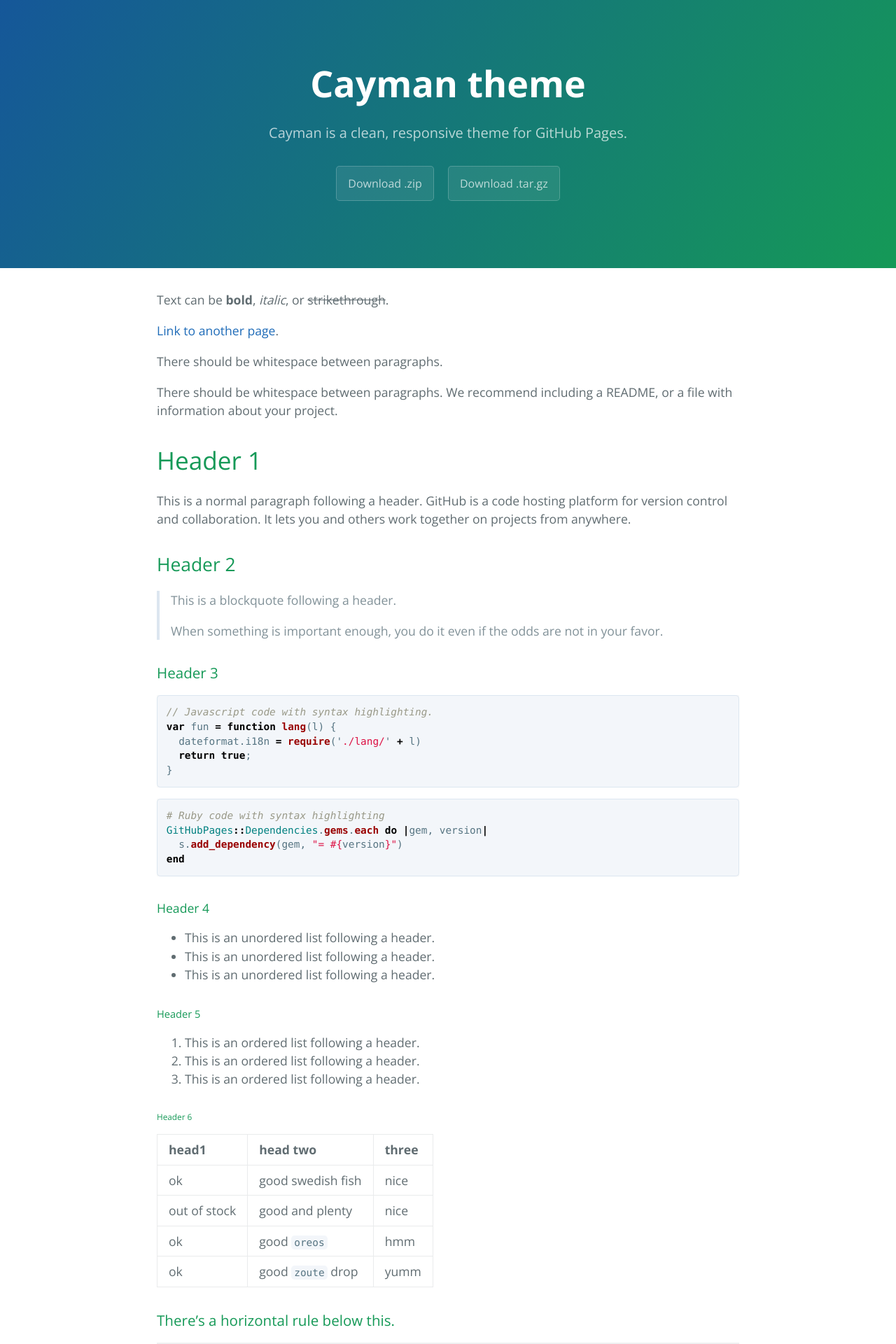
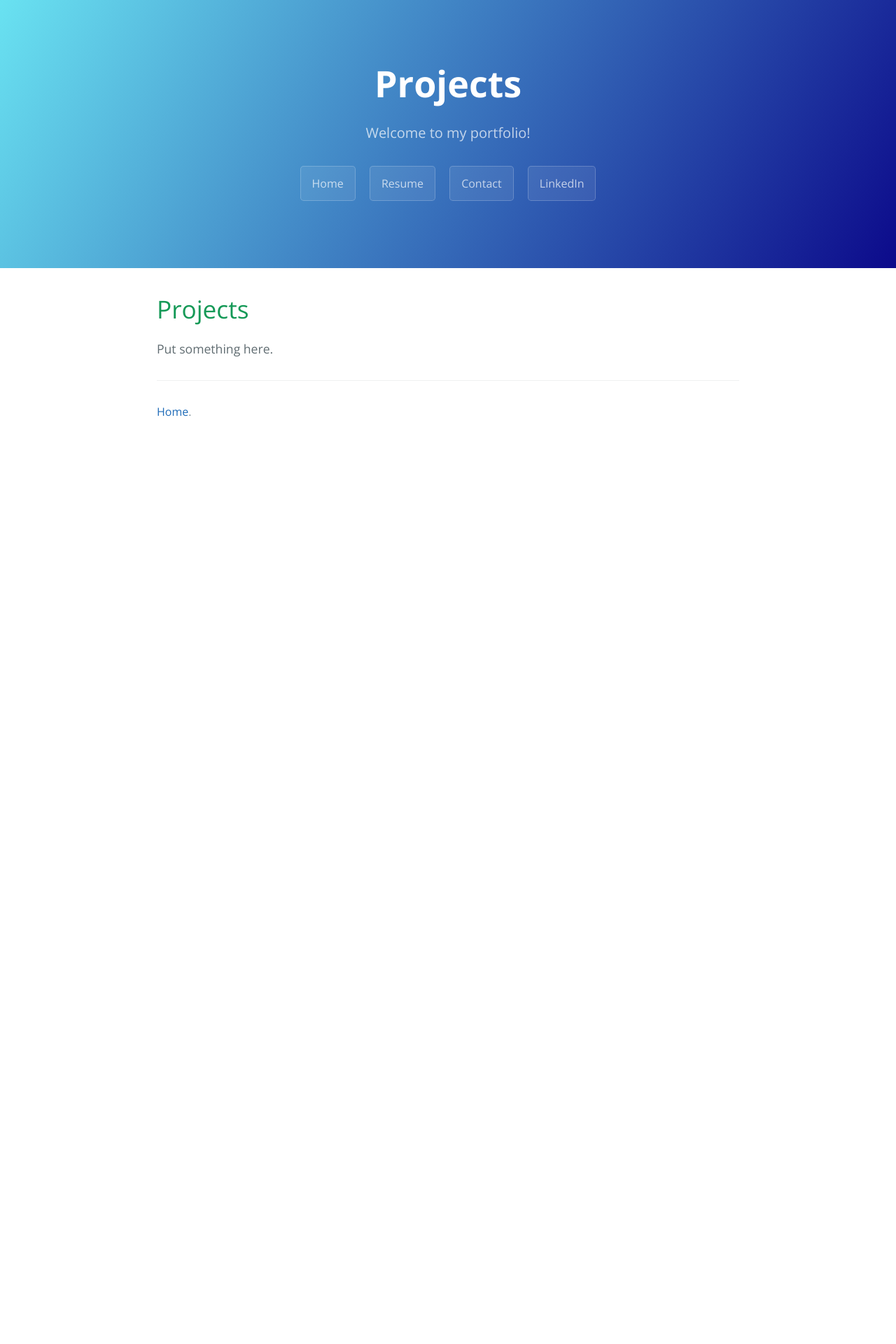
Before and after one commit to nhuynh11/nhuynh11.github.io, a Jekyll site: the page built from index.md, in a window 1280 px wide. Shown: the top 1920 px of the page at 70% size. Built offline with Jekyll 4.4.1, drawn with Linux system fonts in a browser that asks for light colours; our own code applies the rules of GitHub Pages for plain Markdown files; after the commit the page ends 900 px from its top, so only the background shows below that; some of the changed text lies outside the part shown.

Commit message:
adding pages and personalizing content

````diff
--- a/_config.yml
+++ b/_config.yml
@@ -3,3 +3,8 @@ description: Cayman is a clean, responsive theme for GitHub Pages.
 show_downloads: true
 google_analytics:
 theme: jekyll-theme-cayman
+title: Nicholas Huynh
+description: Welcome to my portfolio!
+
+links:
+  linkedin: https://www.linkedin.com/in/nicholas-huynh111/
--- a/_layouts/default.html
+++ b/_layouts/default.html
@@ -31,8 +31,10 @@
         <a href="{{ site.github.repository_url }}" class="btn">View on GitHub</a>
       {% endif %}
       {% if site.show_downloads %}
-        <a href="{{ site.github.zip_url }}" class="btn">Download .zip</a>
-        <a href="{{ site.github.tar_url }}" class="btn">Download .tar.gz</a>
+        <a href="index.html" class="btn">Home</a>
+        <a href="resume.html" class="btn">Resume</a>
+        <a href="contact.html" class="btn">Contact</a>
+        <a href="{{site.links.linkedin}}" target="_blank" rel="noopener noreferrer" class="btn">LinkedIn</a>
       {% endif %}
     </header>
 
@@ -43,7 +45,7 @@
         {% if site.github.is_project_page %}
           <span class="site-footer-owner"><a href="{{ site.github.repository_url }}">{{ site.github.repository_name }}</a> is maintained by <a href="{{ site.github.owner_url }}">{{ site.github.owner_name }}</a>.</span>
         {% endif %}
-        <span class="site-footer-credits">This page was generated by <a href="https://pages.github.com">GitHub Pages</a>.</span>
+        <span class="site-footer-credits"><a href="index.html">Home</a>.</span>
       </footer>
     </main>
   </body>
--- a/_sass/variables.scss
+++ b/_sass/variables.scss
@@ -4,8 +4,8 @@ $medium-breakpoint: 42em !default;
 
 // Headers
 $header-heading-color: #fff !default;
-$header-bg-color: #159957 !default;
-$header-bg-color-secondary: #155799 !default;
+$header-bg-color: #0c0a8b !default;
+$header-bg-color-secondary: #69e2f1 !default;
 
 // Text
 $section-headings-color: #159957 !default;
--- a/index.md
+++ b/index.md
@@ -2,122 +2,6 @@
 layout: default
 ---
 
-Text can be **bold**, _italic_, or ~~strikethrough~~.
+# Projects
 
-[Link to another page](./another-page.html).
-
-There should be whitespace between paragraphs.
-
-There should be whitespace between paragraphs. We recommend including a README, or a file with information about your project.
-
-# Header 1
-
-This is a normal paragraph following a header. GitHub is a code hosting platform for version control and collaboration. It lets you and others work together on projects from anywhere.
-
-## Header 2
-
-> This is a blockquote following a header.
->
-> When something is important enough, you do it even if the odds are not in your favor.
-
-### Header 3
-
-```js
-// Javascript code with syntax highlighting.
-var fun = function lang(l) {
-  dateformat.i18n = require('./lang/' + l)
-  return true;
-}
-```
-
-```ruby
-# Ruby code with syntax highlighting
-GitHubPages::Dependencies.gems.each do |gem, version|
-  s.add_dependency(gem, "= #{version}")
-end
-```
-
-#### Header 4
-
-*   This is an unordered list following a header.
-*   This is an unordered list following a header.
-*   This is an unordered list following a header.
-
-##### Header 5
-
-1.  This is an ordered list following a header.
-2.  This is an ordered list following a header.
-3.  This is an ordered list following a header.
-
-###### Header 6
-
-| head1        | head two          | three |
-|:-------------|:------------------|:------|
-| ok           | good swedish fish | nice  |
-| out of stock | good and plenty   | nice  |
-| ok           | good `oreos`      | hmm   |
-| ok           | good `zoute` drop | yumm  |
-
-### There's a horizontal rule below this.
-
-* * *
-
-### Here is an unordered list:
-
-*   Item foo
-*   Item bar
-*   Item baz
-*   Item zip
-
-### And an ordered list:
-
-1.  Item one
-1.  Item two
-1.  Item three
-1.  Item four
-
-### And a nested list:
-
-- level 1 item
-  - level 2 item
-  - level 2 item
-    - level 3 item
-    - level 3 item
-- level 1 item
-  - level 2 item
-  - level 2 item
-  - level 2 item
-- level 1 item
-  - level 2 item
-  - level 2 item
-- level 1 item
-
-### Small image
-
-![Octocat](https://github.githubassets.com/images/icons/emoji/octocat.png)
-
-### Large image
-
-![Branching](https://guides.github.com/activities/hello-world/branching.png)
-
-
-### Definition lists can be used with HTML syntax.
-
-<dl>
-<dt>Name</dt>
-<dd>Godzilla</dd>
-<dt>Born</dt>
-<dd>1952</dd>
-<dt>Birthplace</dt>
-<dd>Japan</dd>
-<dt>Color</dt>
-<dd>Green</dd>
-</dl>
-
-```
-Long, single-line code blocks should not wrap. They should horizontally scroll if they are too long. This line should be long enough to demonstrate this.
-```
-
-```
-The final element.
-```
+Put something here.
````
Also changed, not shown: another-page.md (deleted, +0 -11 lines), contact.md (added, +11 -0 lines), resume.md (added, +8 -0 lines), 1 other file.
